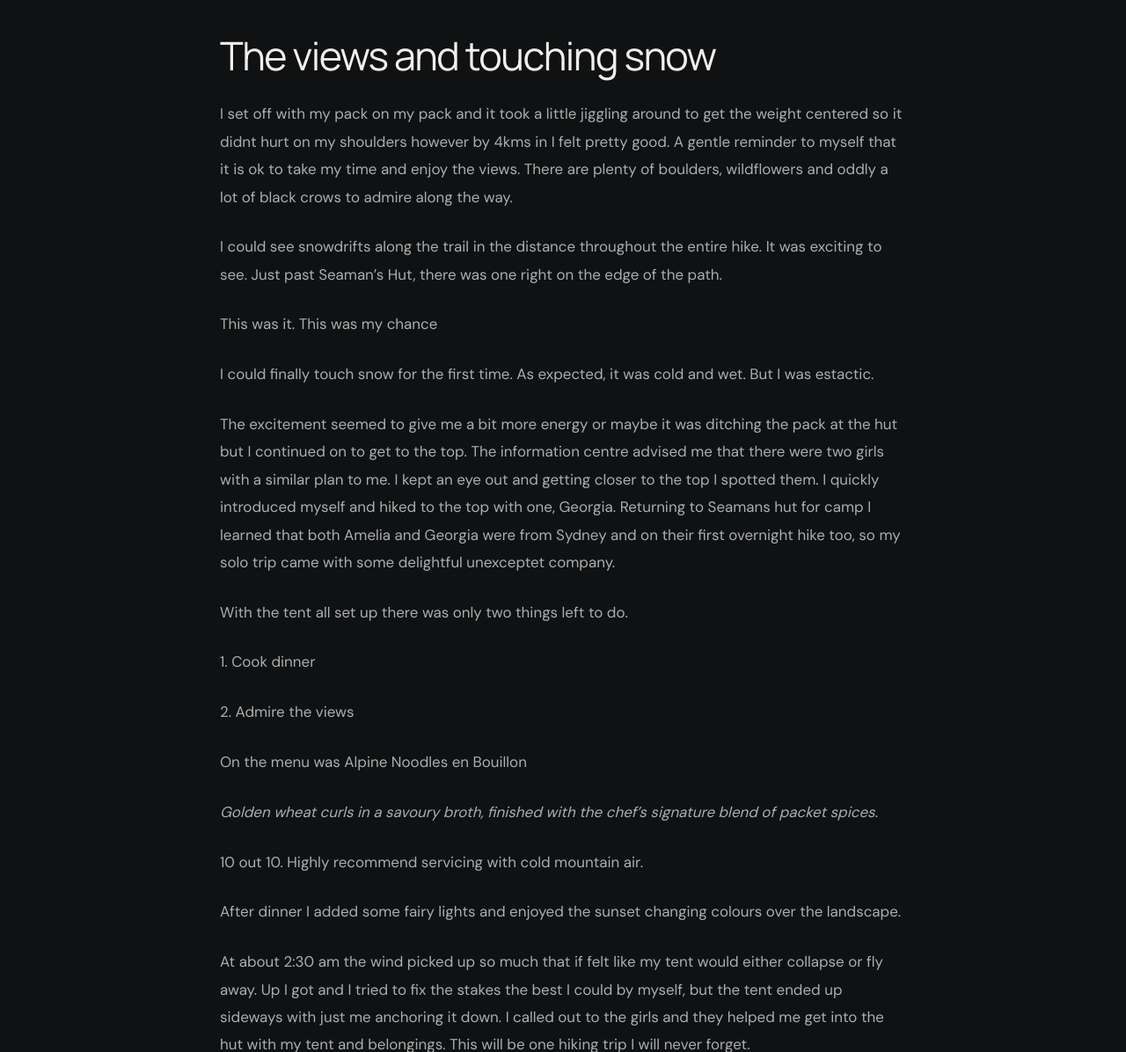
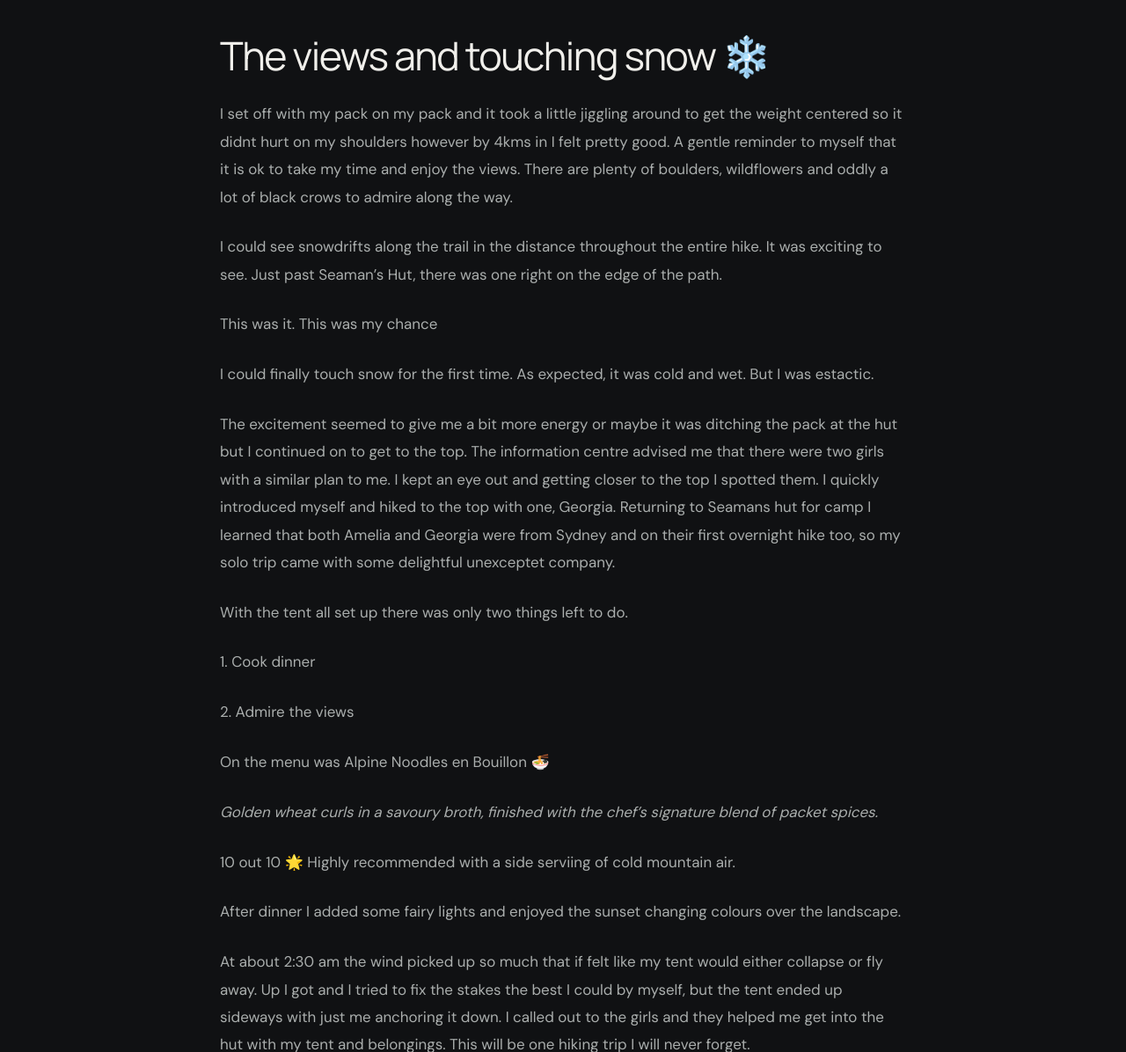
Before and after one commit to katiedphoto/website, a plain HTML site: page mount-kosciuszko.html in a window 1280 px wide. Shown: the part 2476-3672 px from the top of the page at 88% size. Drawn offline with Linux system fonts and the light colour scheme.

Commit message:
Update mount-kosciuszko.html

```diff
--- a/mount-kosciuszko.html
+++ b/mount-kosciuszko.html
@@ -151,7 +151,7 @@ html:has(#kosciuszko-lightbox[open]) {
 
 </section>
   <section class="kosciuszko-copy kosciuszko-reading">
-    <h2>From Jindabyne to Charlotte Pass</h2>
+    <h2>From Jindabyne to Charlotte Pass 🚗🥾</h2>
     <p>I arrived in Jindabyne and had previously stayed in a local caravan park which I love for the free hot showers and picture perfect views around the lake. In the morning I headed into town to the cafes for a bite to eat and the information centre to grab a map before setting off for my adventure. The staff informed me that a lot of tracks were closed during the animal cull and that off-trail hiking was stricly a no-no at this time of year. There may also be other hikers out doing the same thing and to say hi! Quickly altering my plans, I decided that for my first overnight-hike I would start with the Summit Walk from Charlotte Pass - just a casual 18.6kms (return) hike.</p>
   </section>
 
@@ -180,7 +180,7 @@ html:has(#kosciuszko-lightbox[open]) {
   </div>
 
   <section class="kosciuszko-copy kosciuszko-reading">
-    <h2>The views and touching snow</h2>
+    <h2>The views and touching snow ❄️</h2>
     <p>I set off with my pack on my pack and it took a little jiggling around to get the weight centered so it didnt hurt on my shoulders however by 4kms in I felt pretty good. A gentle reminder to myself that it is ok to take my time and enjoy the views. There are plenty of boulders, wildflowers and oddly a lot of black crows to admire along the way.
      <p>I could see snowdrifts along the trail in the distance throughout the entire hike. It was exciting to see. Just past Seaman’s Hut, there was one right on the edge of the path.
       <p>This was it. This was my chance</p>
@@ -190,9 +190,9 @@ html:has(#kosciuszko-lightbox[open]) {
     <p>With the tent all set up there was only two things left to do. </p>
    <p>1. Cook dinner</p>
    <p>2. Admire the views</p>
-   <p>On the menu was Alpine Noodles en Bouillon</p>
+   <p>On the menu was Alpine Noodles en Bouillon 🍜</p>
 <p><em>Golden wheat curls in a savoury broth, finished with the chef’s signature blend of packet spices.</em></p>
-   <p>10 out 10. Highly recommend servicing with cold mountain air. </p>
+   <p>10 out 10 🌟 Highly recommended with a side serviing of cold mountain air. </p>
    <p>After dinner I added some fairy lights and enjoyed the sunset changing colours over the landscape.</p>
     <p>At about 2:30 am the wind picked up so much that if felt like my tent would either collapse or fly away. Up I got and I tried to fix the stakes the best I could by myself, but the tent ended up sideways with just me anchoring it down. I called out to the girls and they helped me get into the hut with my tent and belongings. This will be one hiking trip I will never forget. </p>
    <p> Morning rolled around and with a few hours sleep I managed to pack everything up quickly then force a protein bar down and start the hike back out of the park. While walking out I couldnt help but think how awesome my first ovbernight hike had been.</p>
```
